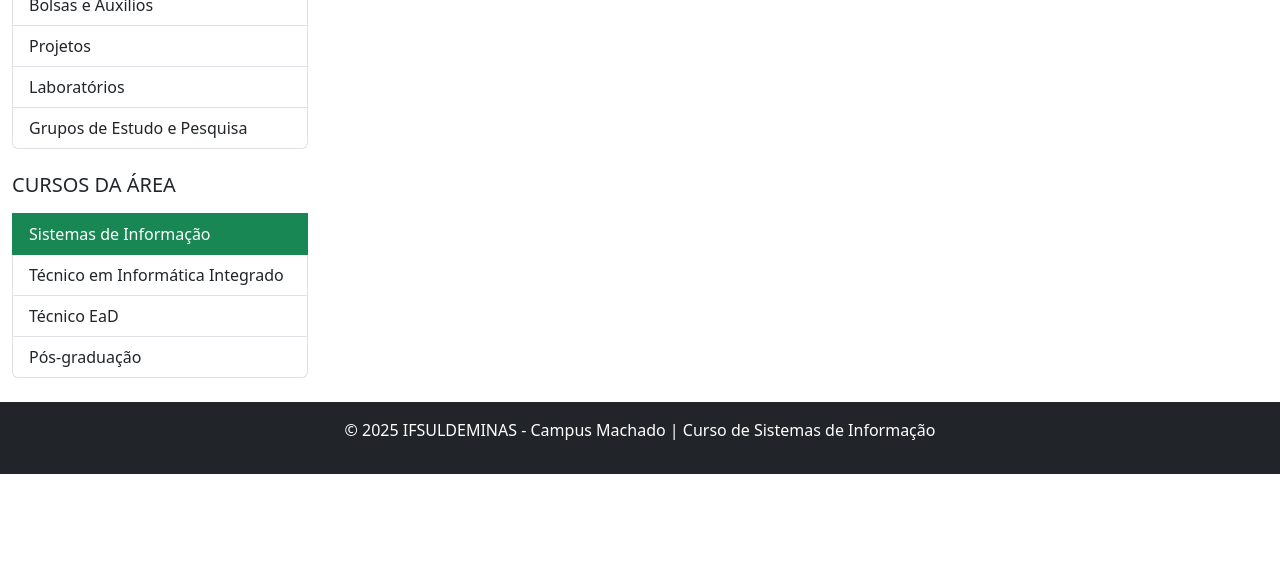
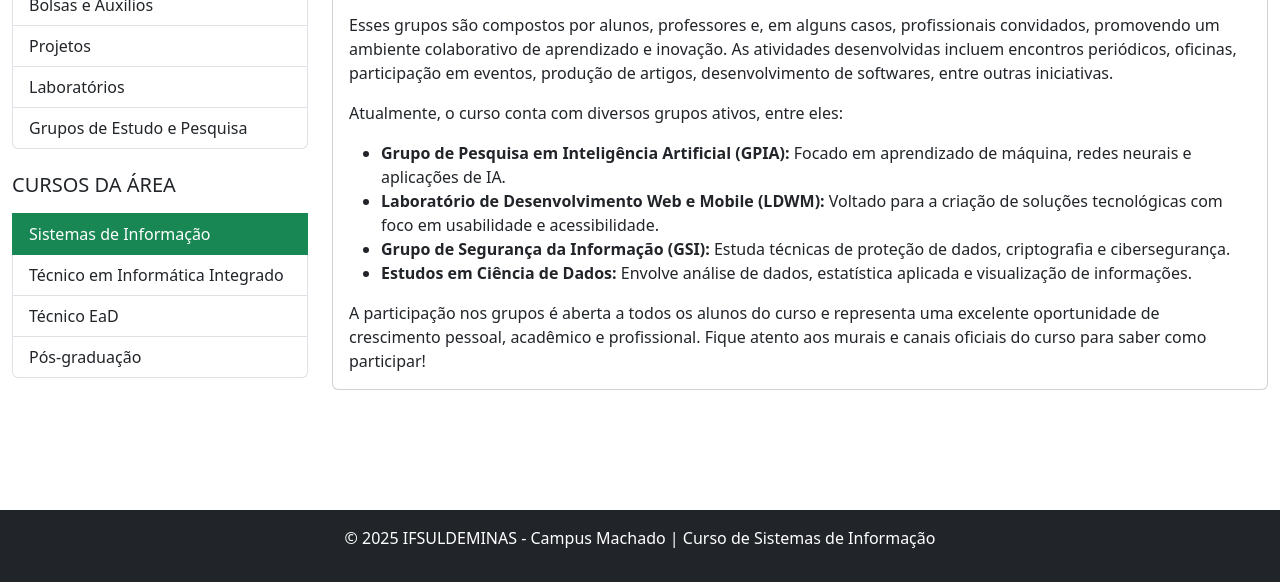
Before and after one commit to matheuefranco/AtividadeGrupoProjetoSoftware, a plain HTML site: page grupos.html in a window 1280 px wide. Shown: the part 218-800 px from the top of the page. Drawn offline with nearby package versions, Linux system fonts and the light colour scheme.

Commit message:
pagina Grupo de Estudos e Pesquisa

```diff
--- a/grupos.html
+++ b/grupos.html
@@ -6,6 +6,22 @@
     <meta name="viewport" content="width=device-width, initial-scale=1" />
     <title>Sistemas de Informação - IFSULDEMINAS</title>
     <link href="https://cdn.jsdelivr.net/npm/bootstrap@5.3.0/dist/css/bootstrap.min.css" rel="stylesheet" />
+
+        <style>
+        html, body {
+            height: 100%;
+            margin: 0;
+        }
+
+        body {
+            display: flex;
+            flex-direction: column;
+        }
+
+        .content-wrapper {
+            flex: 1;
+        }
+    </style>
 </head>
 
 <body>
@@ -19,7 +35,7 @@
             </button>
         </div>
     </nav>
-
+    <div class="content-wrapper">
         <!-- Layout principal -->
         <div class="container-fluid mt-4">
             <div class="row">
@@ -50,14 +66,29 @@
                 <main class="col-md-9">
                     <div class="card mb-4">
                         <div class="card-body">
-                        <h2 class="card-title text-success">Curso de Sistemas de Informação</h2>
-                        <p class="card-text">grupos de pesquisa ebaaaaaaaaaaaaaaaaaaaaaaaaaaaaaaaaaaaaaaaaaaa</p>
+                            <h2 class="card-title text-success">Grupos de Estudo e Pesquisa</h2>
+                            <p class="card-text">
+                                Os Grupos de Estudo e Pesquisa do curso de Sistemas de Informação do IFSULDEMINAS - Campus Machado têm como objetivo complementar a formação acadêmica dos estudantes por meio da investigação científica, desenvolvimento de projetos práticos e aprofundamento em temas específicos da área de tecnologia.
+                            </p>
+                            <p class="card-text">
+                                Esses grupos são compostos por alunos, professores e, em alguns casos, profissionais convidados, promovendo um ambiente colaborativo de aprendizado e inovação. As atividades desenvolvidas incluem encontros periódicos, oficinas, participação em eventos, produção de artigos, desenvolvimento de softwares, entre outras iniciativas.
+                            </p>
+                            <p class="card-text">
+                                Atualmente, o curso conta com diversos grupos ativos, entre eles:
+                            </p>
+                            <ul>
+                                <li><strong>Grupo de Pesquisa em Inteligência Artificial (GPIA):</strong> Focado em aprendizado de máquina, redes neurais e aplicações de IA.</li>
+                                <li><strong>Laboratório de Desenvolvimento Web e Mobile (LDWM):</strong> Voltado para a criação de soluções tecnológicas com foco em usabilidade e acessibilidade.</li>
+                                <li><strong>Grupo de Segurança da Informação (GSI):</strong> Estuda técnicas de proteção de dados, criptografia e cibersegurança.</li>
+                                <li><strong>Estudos em Ciência de Dados:</strong> Envolve análise de dados, estatística aplicada e visualização de informações.</li>
+                            </ul>
+                            <p class="card-text">
+                                A participação nos grupos é aberta a todos os alunos do curso e representa uma excelente oportunidade de crescimento pessoal, acadêmico e profissional. Fique atento aos murais e canais oficiais do curso para saber como participar!
+                            </p>
                         </div>
                     </div>
-
-
-
                 </main>
+            </div>
         </div>
     </div>
 
```
Lines whose indentation alone changed are shown as unchanged.
